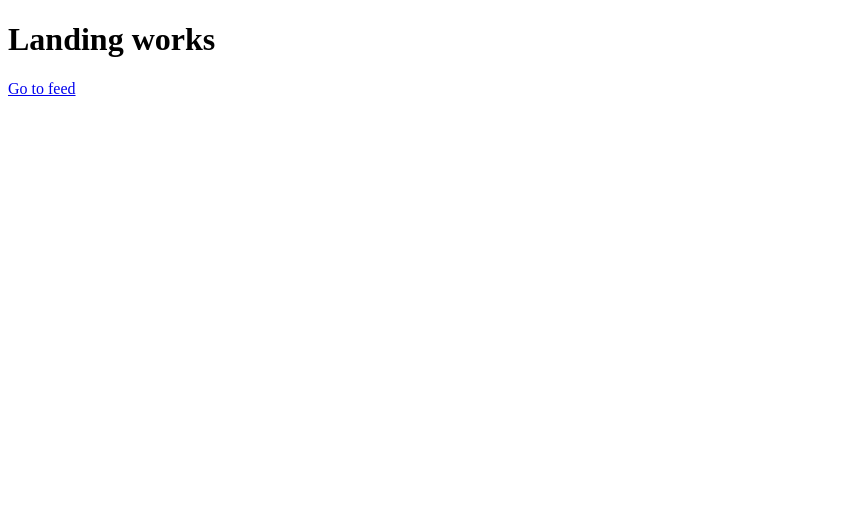
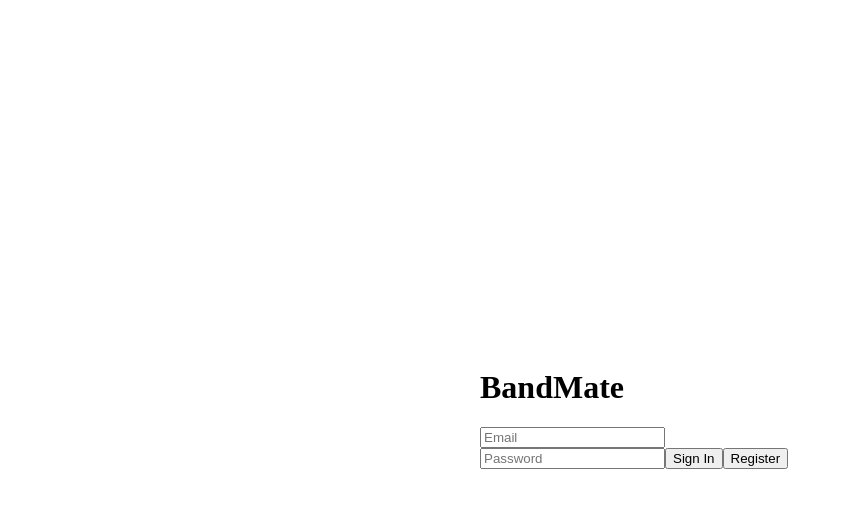
Before and after one commit to mejiasergio2002-max/BandMate, a Next.js app: page / in a window 1280 px wide. Shown: the top 508 px of the page, without its empty margins (0-843 px from the left). Built offline with nearby package versions, Linux system fonts and the light colour scheme; no server answers.

Commit message:
Restore working auth and protected feed (safe version)

```diff
--- a/app/page.tsx
+++ b/app/page.tsx
@@ -1,10 +1,68 @@
 'use client';
 
+import { useState } from 'react';
+import { supabase } from '@/lib/supabase';
+import { useRouter } from 'next/navigation';
+
 export default function Page() {
+  const router = useRouter();
+  const [email, setEmail] = useState('');
+  const [password, setPassword] = useState('');
+  const [error, setError] = useState('');
+
+  const signIn = async () => {
+    setError('');
+    const { error } = await supabase.auth.signInWithPassword({
+      email,
+      password,
+    });
+
+    if (error) {
+      setError(error.message);
+      return;
+    }
+
+    router.push('/feed');
+  };
+
+  const register = async () => {
+    setError('');
+    const { error } = await supabase.auth.signUp({
+      email,
+      password,
+    });
+
+    if (error) {
+      setError(error.message);
+      return;
+    }
+
+    router.push('/feed');
+  };
+
   return (
-    <div>
-      <h1>Landing works</h1>
-      <a href="/feed">Go to feed</a>
+    <div style={{ minHeight: '100vh', display: 'flex', alignItems: 'center', justifyContent: 'center' }}>
+      <div style={{ width: 320 }}>
+        <h1>BandMate</h1>
+
+        <input
+          placeholder="Email"
+          value={email}
+          onChange={(e) => setEmail(e.target.value)}
+        />
+
+        <input
+          type="password"
+          placeholder="Password"
+          value={password}
+          onChange={(e) => setPassword(e.target.value)}
+        />
+
+        {error && <p>{error}</p>}
+
+        <button onClick={signIn}>Sign In</button>
+        <button onClick={register}>Register</button>
+      </div>
     </div>
   );
 }
```
Also changed, not shown: app/feed/page.tsx (+25 -1 lines).
